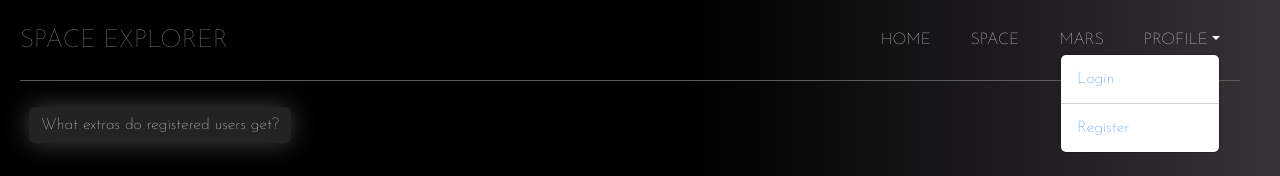
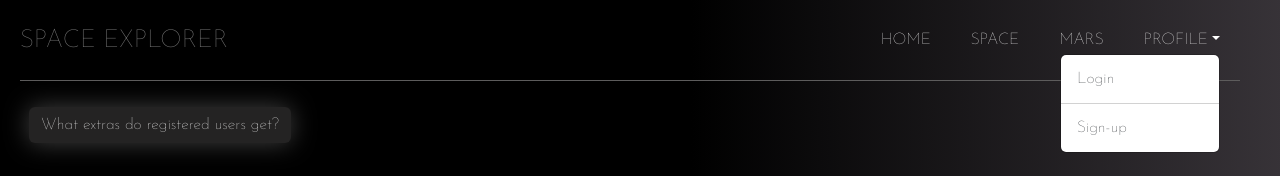
Before and after one commit to Callum3574/Space-Project---React, a React (Create React App) app: page / in a window 1280 px wide. Both pictures are taken after a click on the button "PROFILE". Shown: the top 176 px of the page. Built offline with nearby package versions, Linux system fonts and the light colour scheme.

Commit message:
networking

```diff
--- a/src/Components/Navbar.jsx
+++ b/src/Components/Navbar.jsx
@@ -35,16 +35,12 @@ const CreateNavBar = ({ successfulSignIn, signInCredentials }) => {
               title="PROFILE"
               menuVariant="light"
             >
-              <NavDropdown.Item>
-                <Link id="signup" to="Login">
-                  Login
-                </Link>
+              <NavDropdown.Item as={Link} to="/Login">
+                Login
               </NavDropdown.Item>
               <NavDropdown.Divider />
-              <NavDropdown.Item>
-                <Link id="register" to="Signup">
-                  Register
-                </Link>
+              <NavDropdown.Item as={Link} to="/signup">
+                Sign-up
               </NavDropdown.Item>
             </NavDropdown>
           </li>
@@ -60,7 +56,9 @@ const CreateNavBar = ({ successfulSignIn, signInCredentials }) => {
             </p>
             <NavDropdown.Item href="#action/3.2">Profile</NavDropdown.Item>
             <NavDropdown.Divider />
-            <NavDropdown.Item href="Login">Logout</NavDropdown.Item>
+            <NavDropdown.Item as={Link} to="/login">
+              Logout
+            </NavDropdown.Item>{" "}
           </NavDropdown>
         )}
       </ul>
```
